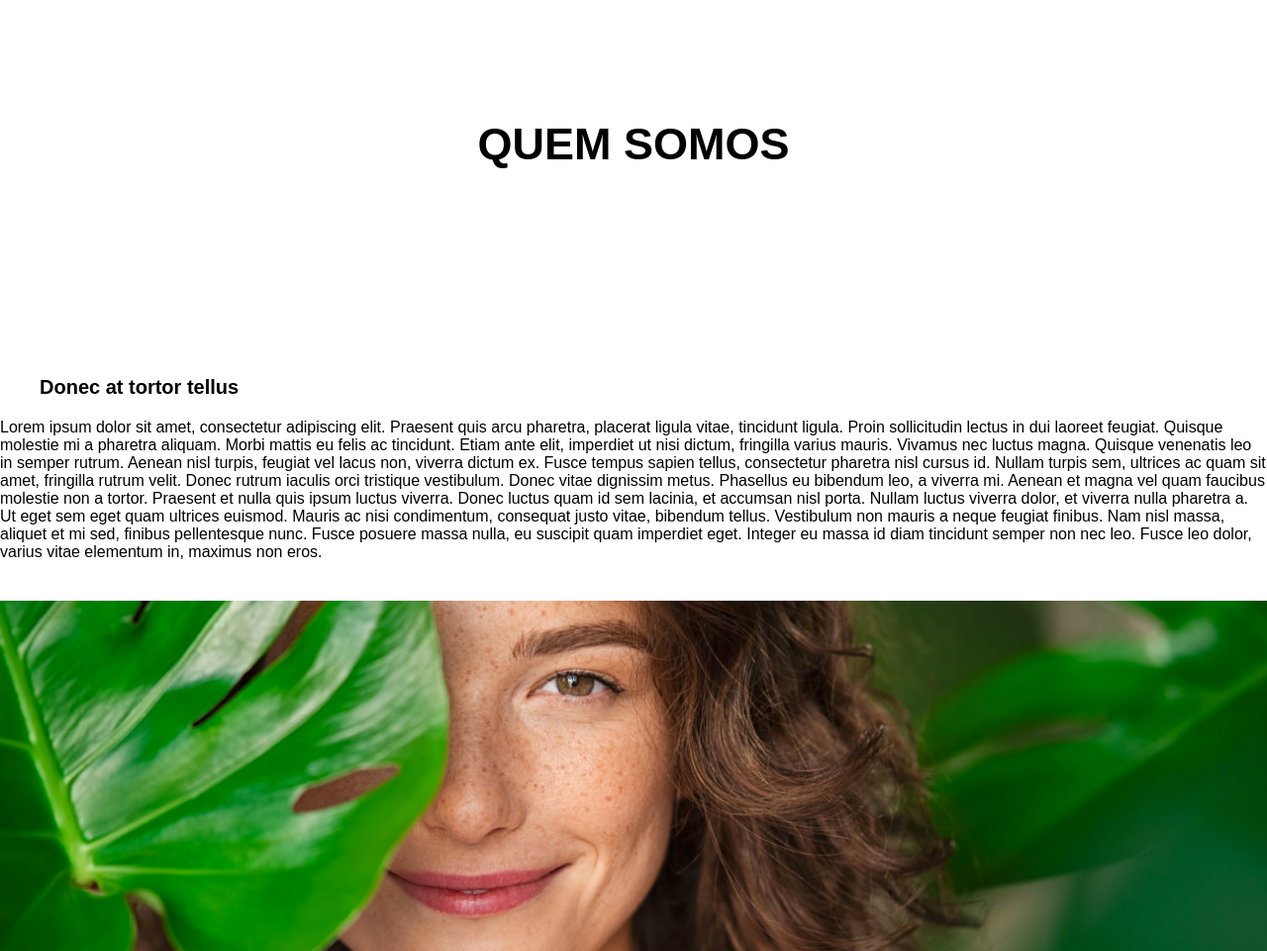
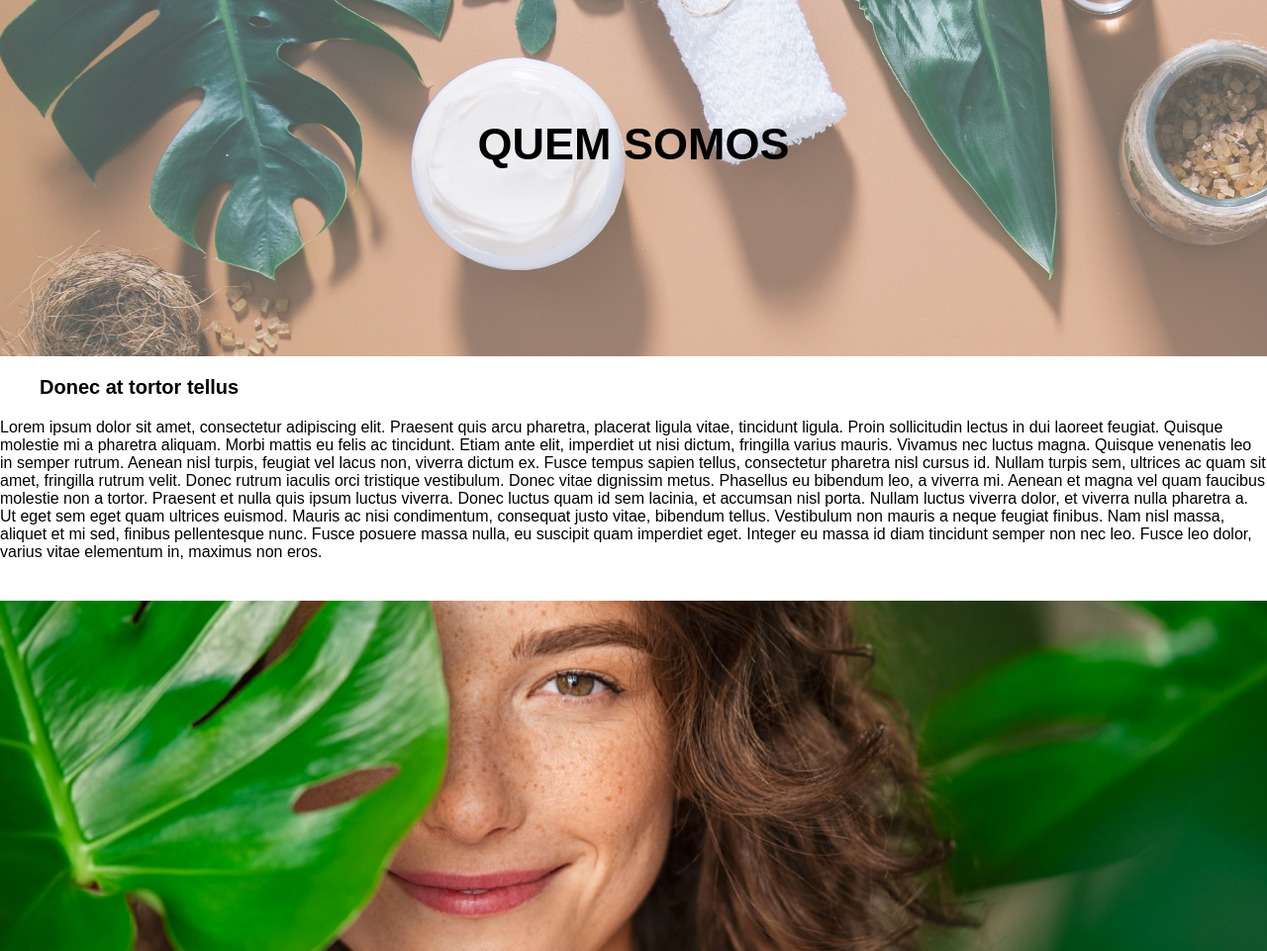
Before and after one commit to sandrakawakame/challenge-auaha, a plain HTML site: page teste-auaha.html in a window 1280 px wide. Shown: the top 961 px of the page at 99% size. Drawn offline with Linux system fonts and the light colour scheme.

Commit message:
Update style.css

```diff
--- a/style.css
+++ b/style.css
@@ -26,7 +26,7 @@
     margin-right: auto;
 }
 .cabecalho-conteudo{
-    background: url("../img/cabecalho.png");
+    background: url("cabecalho.png");
     width: 100%;
     height: 360px;
     background-repeat: no-repeat;
```
